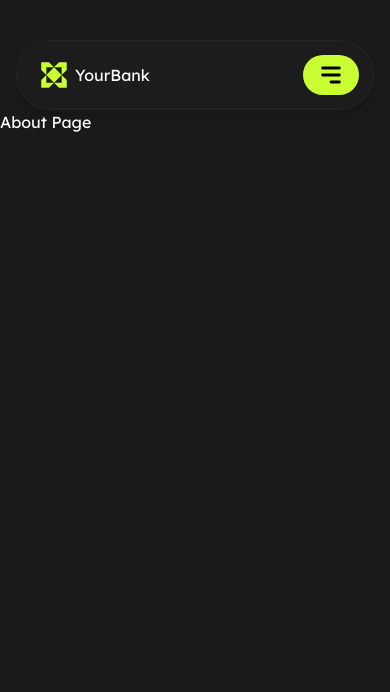
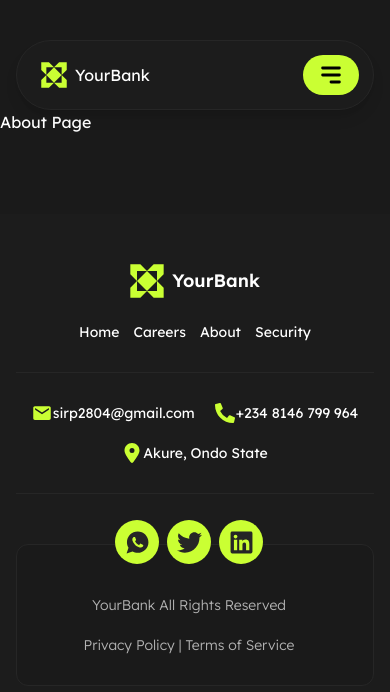
Before and after one commit to ShinobiKoda/your-bank, a React (Vite) app: page /about in a window 390 px wide. Shown: the top 692 px of the page. Built offline with nearby package versions, Linux system fonts and the light colour scheme.

Commit message:
feat: add Footer component with responsive design and social links

```diff
--- a/src/App.tsx
+++ b/src/App.tsx
@@ -1,6 +1,7 @@
 import Homepage from "./components/Homepage";
 import Aboutpage from "./components/Aboutpage";
 import Navbar from "./components/layout/Navbar";
+import Footer from "./components/layout/Footer"
 
 import { Routes, Route } from "react-router-dom";
 
@@ -12,6 +13,7 @@ function App() {
         <Route path="/" element={<Homepage />} />
         <Route path="/about" element={<Aboutpage />} />
       </Routes>
+      <Footer />
     </>
   );
 }
--- /dev/null
+++ b/src/components/layout/Footer.tsx
@@ -0,0 +1,108 @@
+import { motion } from "motion/react";
+import { Link } from "react-router-dom";
+import { staggerContainer, staggerItem } from "../animations/motion";
+import { IoMdMail, IoLogoWhatsapp } from "react-icons/io";
+import { FaPhoneAlt, FaTwitter, FaLinkedin } from "react-icons/fa";
+import { FaLocationDot } from "react-icons/fa6";
+
+const Footer = () => {
+  return (
+    <footer className="w-full mt-[80px] lg:mt-[120px] 2xl:mt-[150px] bg-[var(--grey-11)]">
+      <div className="w-full max-w-[1596px] mx-auto lg:px-[80px] 2xl:px-[162px] px-4 pb-[30px] pt-[50px]">
+        <div className="space-y-6">
+          <motion.div
+            variants={staggerContainer}
+            initial="hidden"
+            whileInView="visible"
+            viewport={{ once: false, amount: 0.3 }}
+            className="flex items-center gap-2 justify-center w-full"
+          >
+            <motion.img
+              variants={staggerItem}
+              src="/images/logo.svg"
+              alt="Logo Image"
+              className="w-[34px] h-[34px]"
+            />
+            <motion.h3 variants={staggerItem} className="font-semibold text-lg">
+              YourBank
+            </motion.h3>
+          </motion.div>
+          <motion.div
+            variants={staggerContainer}
+            initial="hidden"
+            whileInView="visible"
+            viewport={{ once: false, amount: 0.3 }}
+            className="w-full flex items-center justify-center font-normal text-sm gap-3.5 text-white"
+          >
+            <motion.button variants={staggerItem}>
+              <Link to={"/"} className="cursor-pointer">
+                Home
+              </Link>
+            </motion.button>
+            <motion.button variants={staggerItem}>
+              <Link to={"/careers"}>Careers</Link>
+            </motion.button>
+            <motion.button variants={staggerItem}>
+              <Link to={"/about"}>About</Link>
+            </motion.button>
+            <motion.button variants={staggerItem}>
+              <Link to={"/security"}>Security</Link>
+            </motion.button>
+          </motion.div>
+        </div>
+
+        <hr className="w-full my-[30px] text-[var(--grey-15)]" />
+
+        <div className="flex flex-wrap items-center gap-5 justify-center">
+          <p className="flex items-center gap-px font-normal text-sm">
+            <IoMdMail size={20} className="text-[var(--green-60)]" />
+            <span>sirp2804@gmail.com</span>
+          </p>
+          <p className="flex items-center gap-px font-normal text-sm">
+            <FaPhoneAlt size={20} className="text-[var(--green-60)]" />
+            <span>+234 8146 799 964</span>
+          </p>
+          <p className="flex items-center gap-px font-normal text-sm">
+            <FaLocationDot size={20} className="text-[var(--green-60)]" />
+            <span>Akure, Ondo State</span>
+          </p>
+        </div>
+
+        <hr className="w-full my-[30px] text-[var(--grey-15)]" />
+
+        <div className="w-full relative min-h-[162px] pt-5">
+          <div className="bg-[var(--grey-10)] pl-3 pr-6 pt-[50px] pb-[30px] border border-[var(--grey-15)] rounded-xl w-full flex flex-col items-center justify-center gap-5">
+            <div className="flex items-center gap-2 absolute -top-1">
+              <Link
+                to="/"
+                className="bg-[var(--green-60)] w-[44px] h-[44px] rounded-full flex items-center justify-center"
+              >
+                <IoLogoWhatsapp size={25} className="text-[var(--grey-15)]" />
+              </Link>
+              <Link
+                to="/"
+                className="bg-[var(--green-60)] w-[44px] h-[44px] rounded-full flex items-center justify-center"
+              >
+                <FaTwitter size={25} className="text-[var(--grey-15)]" />
+              </Link>
+              <Link
+                to="/"
+                className="bg-[var(--green-60)] w-[44px] h-[44px] rounded-full flex items-center justify-center"
+              >
+                <FaLinkedin size={25} className="text-[var(--grey-15)]" />
+              </Link>
+            </div>
+            <p className="font-light text-sm text-[var(--grey-70)]">
+              YourBank All Rights Reserved
+            </p>
+            <p className="font-light text-sm text-[var(--grey-70)]">
+              Privacy Policy | Terms of Service
+            </p>
+          </div>
+        </div>
+      </div>
+    </footer>
+  );
+};
+
+export default Footer;
```
